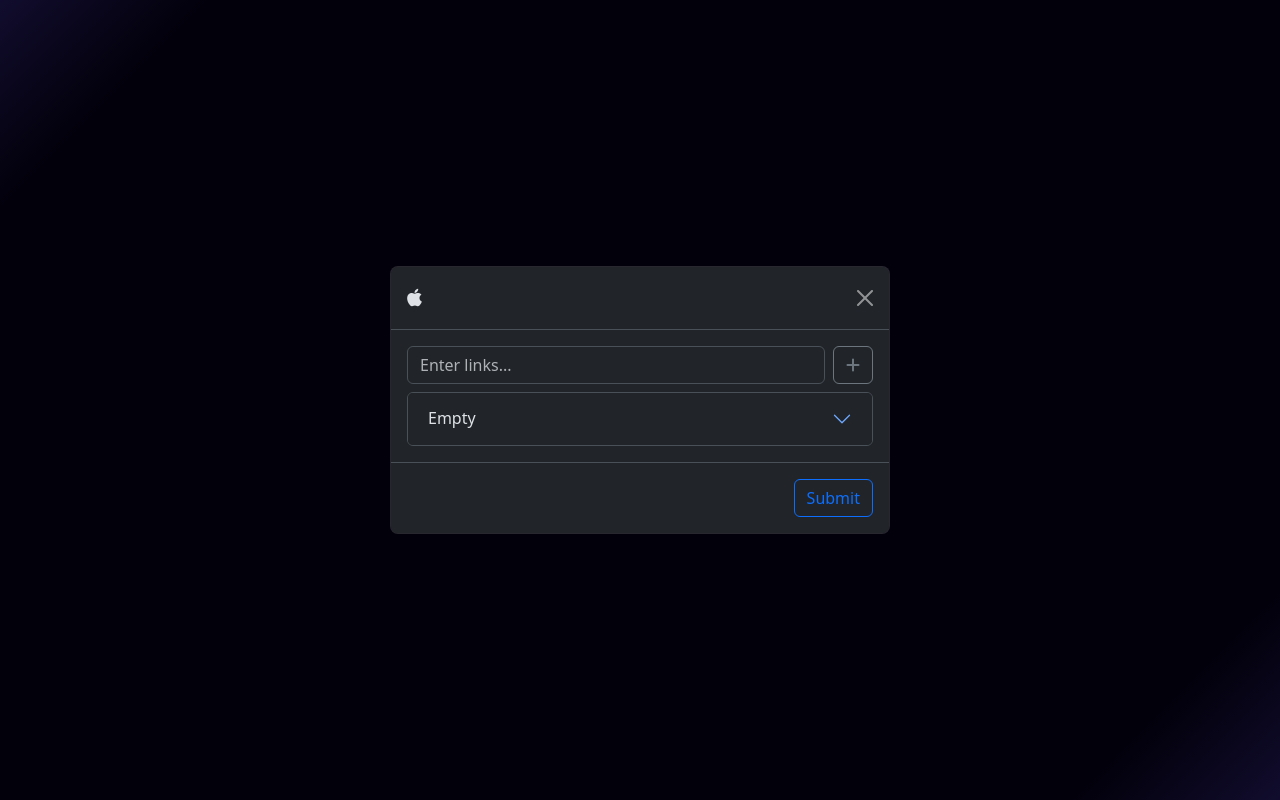
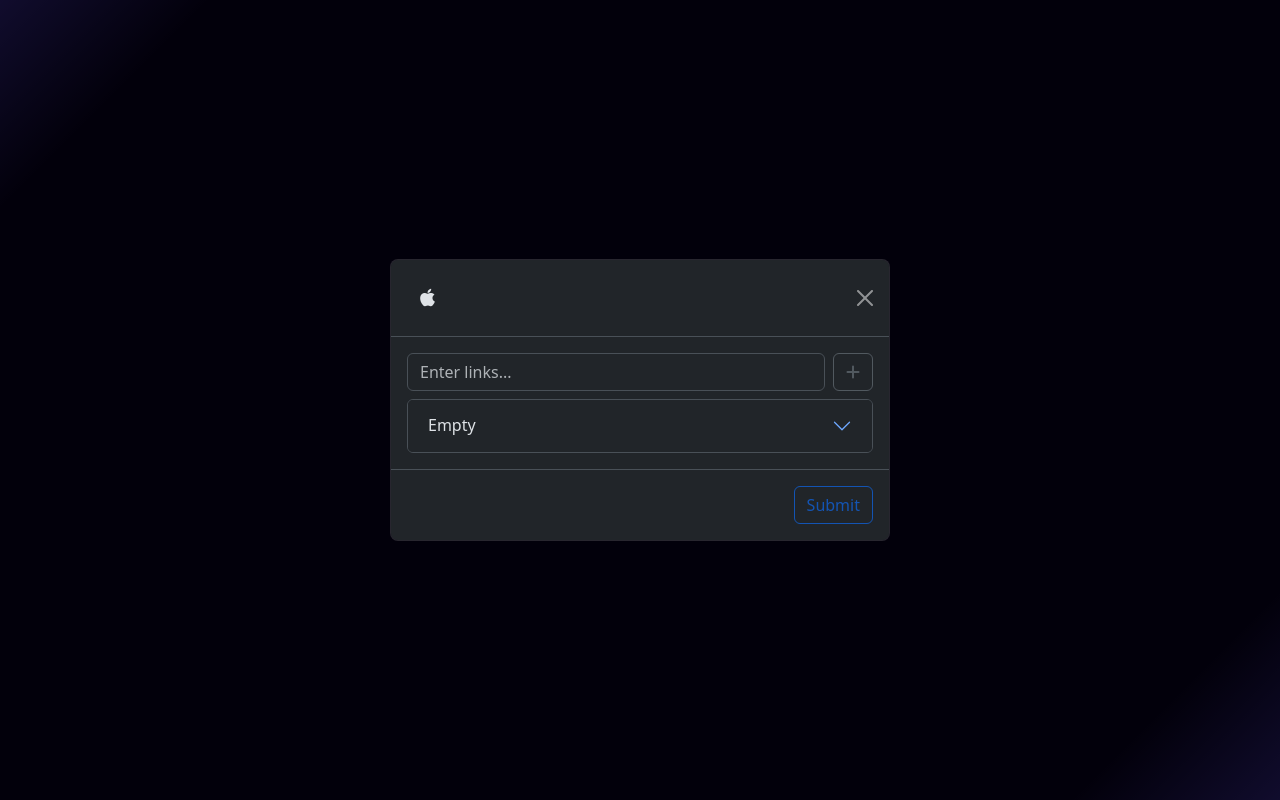
Before and after one commit to andruy/Presenter, a React (Vite) app: page / in a window 1280 px wide. Both pictures are taken after a click on the button 640 px from the left and 376 px from the top of the page. Built offline with nearby package versions, Linux system fonts and the light colour scheme.

Commit message:
send props from child to parent component

```diff
--- a/src/components/Apple.jsx
+++ b/src/components/Apple.jsx
@@ -1,11 +1,43 @@
+import { use } from "react"
 import { useState, useEffect, useRef } from "react"
 
-function Apple() {
+const Apple = ({ sendDataToParent, sendOnPageLoad }) => {
     const [buttonText, setButtonText] = useState("Empty")
     const [inputValue, setInputValue] = useState("")
     const [linksArray, setLinksArray] = useState([])
-    const [isDisabled, setIsDisabled] = useState(true)
+    const [plusIsDisabled, setPlusIsDisabled] = useState(true)
+    const [accordionIsDisabled, setAccordionIsDisabled] = useState(true)
     const buttonRef = useRef(null)
+
+    useEffect(() => {
+        const theFunction = {
+            async send(data) {
+                const response = await fetch('/yte', {
+                    method: "POST",
+                    headers: {
+                        "Content-Type": "application/json"
+                    },
+                    body: JSON.stringify(data)
+                })
+                if (response.status === 200) {
+                    const result = await response.json()
+                    return result
+                } else {
+                    console.error(response)
+                    console.log(data)
+                    const result = {
+                        report: "Something went wrong"
+                    }
+                    return result
+                }
+            }
+        }
+        sendOnPageLoad(theFunction)
+    }, [])
+
+    useEffect(() => {
+        setPlusIsDisabled(inputValue.trim() === '' ? true : false)
+    }, [inputValue])
 
     useEffect(() => {
         setButtonText(linksArray.length > 0 ? `Total links: ${linksArray.length}` : 'Empty')
@@ -15,7 +47,14 @@ function Apple() {
                 button.click()
             }
         }
-        setIsDisabled(linksArray.length > 0 ? false : true)
+        setAccordionIsDisabled(linksArray.length > 0 ? false : true)
+        const theObject = {
+            data: {
+                links: linksArray
+            },
+            status: linksArray.length > 0 ? false : true
+        }
+        sendDataToParent(theObject)
     }, [linksArray])
 
     const handleChange = event => {
@@ -35,45 +74,18 @@ function Apple() {
         }
     }
 
-    // TODO: Send linksArray to the server
-
-    async function sendAppleList() {
-        const data = {
-            links: linksArray
-        }
-
-        const response = await fetch('/yte', {
-            method: "POST",
-            headers: {
-                "Content-Type": "application/json"
-            },
-            body: JSON.stringify(data)
-        })
-        if (response.status === 200) {
-            const result = await response.json()
-            return result
-        } else {
-            console.log(response.status)
-            console.log(linksArray)
-            const result = {
-                report: "Something went wrong"
-            }
-            return result
-        }
-    }
-
     return (
         <div className="row g-2 align-items-center">
             <div className="col">
                 <input value={inputValue} onKeyDown={handleKeyDown} onChange={handleChange} className="form-control" type="text" placeholder="Enter links..." />
             </div>
             <div className="col-auto">
-                <button onClick={handleAddLink} type="button" className="btn btn-outline-secondary"><i className="fa-solid fa-plus"></i></button>
+                <button onClick={handleAddLink} type="button" className="btn btn-outline-secondary" disabled={plusIsDisabled}><i className="fa-solid fa-plus"></i></button>
             </div>
             <div className="accordion" id="accordionExample">
                 <div className="accordion-item">
                     <h2 className="accordion-header">
-                        <button ref={buttonRef} className="accordion-button collapsed" type="button" data-bs-toggle="collapse" data-bs-target="#collapseBox" aria-expanded="false" aria-controls="collapseBox" disabled={isDisabled}>
+                        <button ref={buttonRef} className="accordion-button collapsed" type="button" data-bs-toggle="collapse" data-bs-target="#collapseBox" aria-expanded="false" aria-controls="collapseBox" disabled={accordionIsDisabled}>
                             {buttonText}
                         </button>
                     </h2>
--- a/src/components/Modal.jsx
+++ b/src/components/Modal.jsx
@@ -1,17 +1,32 @@
+import { useState } from 'react'
+
 const Modal = ({ number, title, Content }) => {
+    const [enpoint, setEndpoint] = useState(null)
+    const [dataFromChild, setDataFromChild] = useState(null)
+    const [isDisabled, setIsDisabled] = useState(true)
+
+    const handleEndpoint = data => {
+        setEndpoint(data)
+      }
+
+    const handleDataFromChild = data => {
+        setDataFromChild(data.data)
+        setIsDisabled(data.status)
+    }
+
     return (
-        <div className="modal fade" id={"staticBackdrop" + number} data-bs-backdrop="static" data-bs-keyboard="false" tabindex="-1" aria-labelledby={"staticBackdropLabel" + number} aria-hidden="true">
+        <div className="modal fade" id={"staticBackdrop" + number} data-bs-backdrop="static" data-bs-keyboard="false" tabIndex="-1" aria-labelledby={"staticBackdropLabel" + number} aria-hidden="true">
             <div className="modal-dialog modal-dialog-centered">
                 <div className="modal-content">
                     <div className="modal-header">
-                        <h1 className="modal-title fs-5" id={"staticBackdropLabel" + number}>{title}</h1>
+                        <button type="button" className="btn modal-title fs-5" id={"staticBackdropLabel" + number}>{title}</button>
                         <button type="button" className="btn-close" data-bs-dismiss="modal" aria-label="Close"></button>
                     </div>
                     <div className="modal-body">
-                        <Content />
+                        <Content sendDataToParent={handleDataFromChild} sendOnPageLoad={handleEndpoint} />
                     </div>
                     <div className="modal-footer">
-                        <button type="button" className="btn btn-outline-primary">Submit</button>
+                        <button onClick={() => enpoint.send(dataFromChild)} type="button" className="btn btn-outline-primary" disabled={isDisabled}>Submit</button>
                     </div>
                 </div>
             </div>
--- a/src/main.jsx
+++ b/src/main.jsx
@@ -1,8 +1,8 @@
 import { StrictMode } from 'react'
 import { createRoot } from 'react-dom/client'
 import './index.css'
-import "bootstrap/dist/css/bootstrap.min.css";
-import "bootstrap/dist/js/bootstrap.bundle.min.js";
+import "bootstrap/dist/css/bootstrap.min.css"
+import "bootstrap/dist/js/bootstrap.bundle.min.js"
 // import "./assets/background.js"
 import App from './App.jsx'
 
```
Also changed, not shown: src/components/Menu.jsx (+4 -4 lines).
